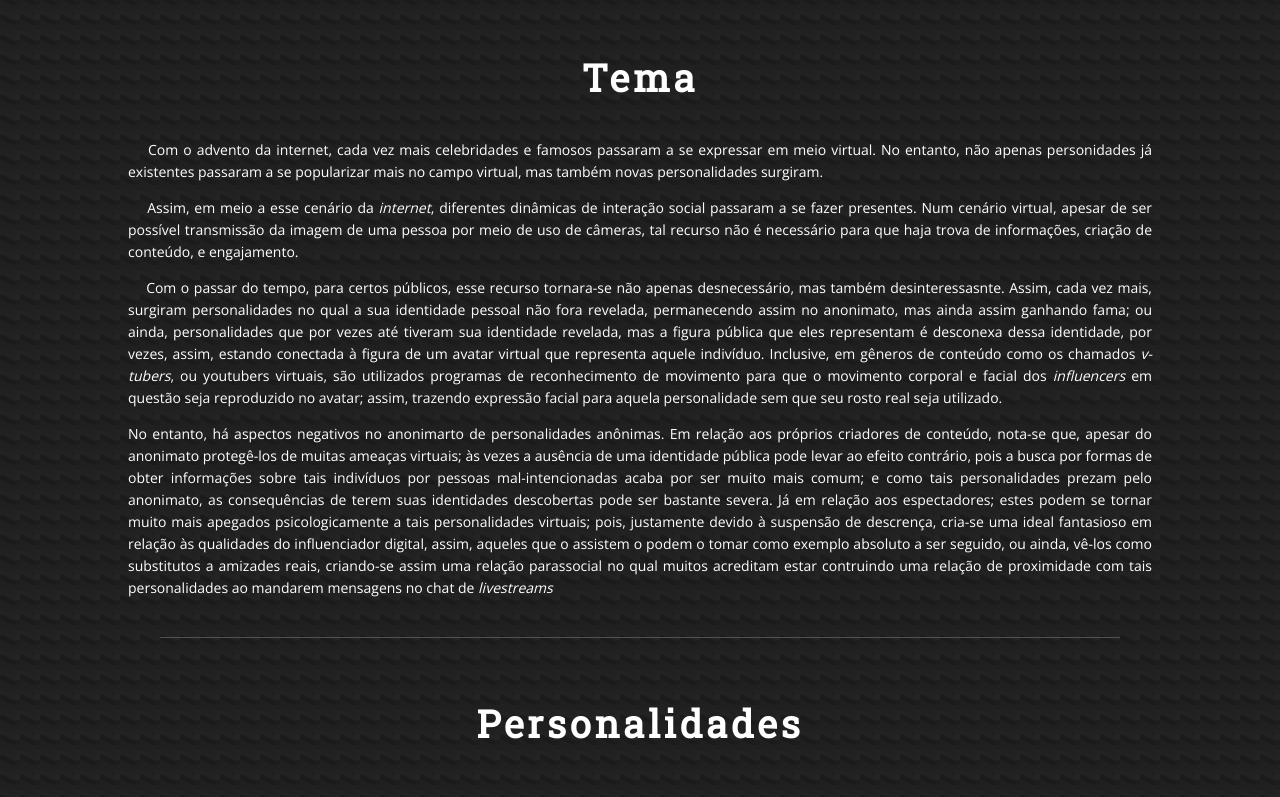
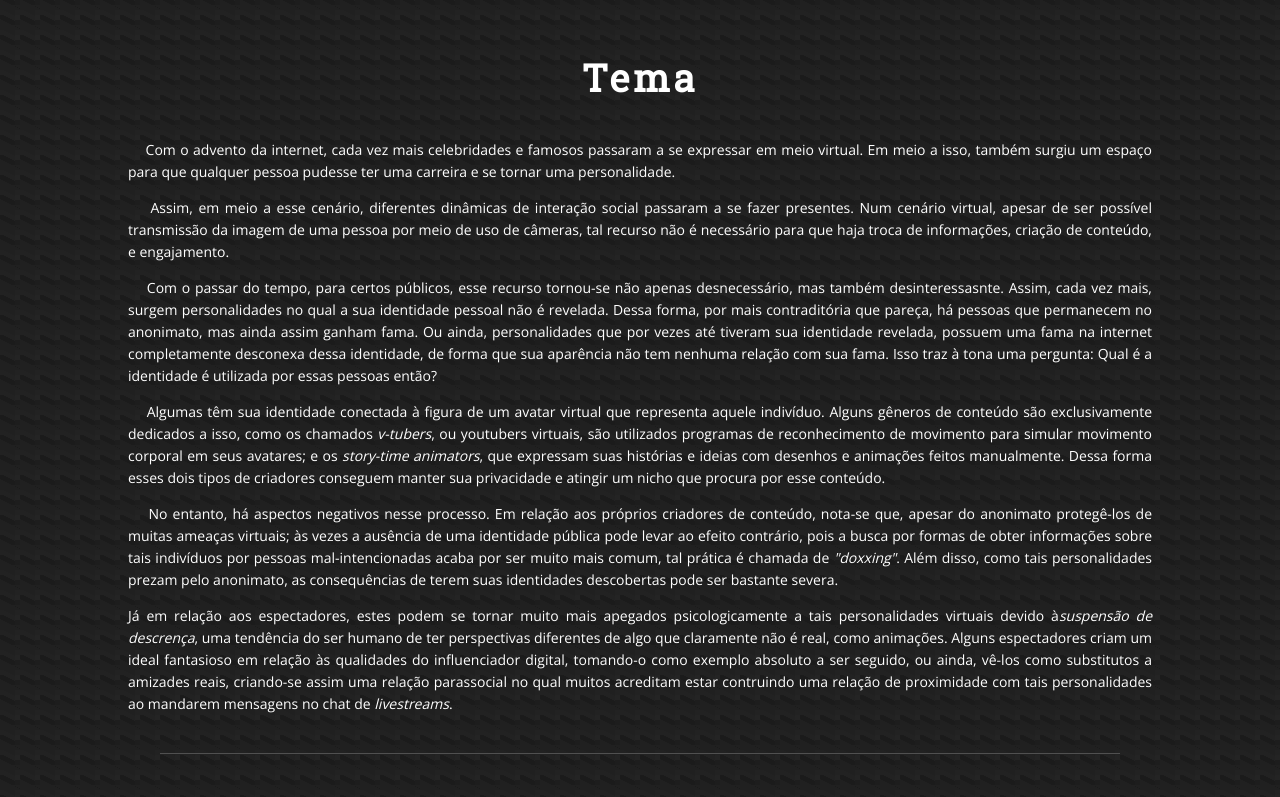
Before and after one commit to MRSS02/Suisei, a Next.js app: page / in a window 1280 px wide. Shown: the part 560-1357 px from the top of the page. Built offline with nearby package versions, Linux system fonts and the light colour scheme.

Commit message:
Adicionado personalidades

```diff
--- a/components/Article/index.jsx
+++ b/components/Article/index.jsx
@@ -8,49 +8,62 @@ export default function Description() {
       <Title style={{ textAlign: "center", margin: "1em" }}>Tema</Title>
       <Paragraph style={{ textAlign: "justify" }}>
         &nbsp;&nbsp;&nbsp;&nbsp;Com o advento da internet, cada vez mais
-        celebridades e famosos passaram a se expressar em meio virtual. No
-        entanto, não apenas personidades já existentes passaram a se popularizar
-        mais no campo virtual, mas também novas personalidades surgiram.
+        celebridades e famosos passaram a se expressar em meio virtual. Em meio
+        a isso, também surgiu um espaço para que qualquer pessoa pudesse ter uma
+        carreira e se tornar uma personalidade.
       </Paragraph>
       <Paragraph style={{ textAlign: "justify" }}>
-        &nbsp;&nbsp;&nbsp;&nbsp;Assim, em meio a esse cenário da <i>internet</i>
-        , diferentes dinâmicas de interação social passaram a se fazer
-        presentes. Num cenário virtual, apesar de ser possível transmissão da
-        imagem de uma pessoa por meio de uso de câmeras, tal recurso não é
-        necessário para que haja trova de informações, criação de conteúdo, e
-        engajamento.
+        &nbsp;&nbsp;&nbsp;&nbsp;Assim, em meio a esse cenário, diferentes
+        dinâmicas de interação social passaram a se fazer presentes. Num cenário
+        virtual, apesar de ser possível transmissão da imagem de uma pessoa por
+        meio de uso de câmeras, tal recurso não é necessário para que haja troca
+        de informações, criação de conteúdo, e engajamento.
       </Paragraph>
       <Paragraph style={{ textAlign: "justify" }}>
         &nbsp;&nbsp;&nbsp;&nbsp;Com o passar do tempo, para certos públicos,
-        esse recurso tornara-se não apenas desnecessário, mas também
-        desinteressasnte. Assim, cada vez mais, surgiram personalidades no qual
-        a sua identidade pessoal não fora revelada, permanecendo assim no
-        anonimato, mas ainda assim ganhando fama; ou ainda, personalidades que
-        por vezes até tiveram sua identidade revelada, mas a figura pública que
-        eles representam é desconexa dessa identidade, por vezes, assim, estando
-        conectada à figura de um avatar virtual que representa aquele indivíduo.
-        Inclusive, em gêneros de conteúdo como os chamados <i>v-tubers</i>, ou
-        youtubers virtuais, são utilizados programas de reconhecimento de
-        movimento para que o movimento corporal e facial dos <i>influencers</i>{" "}
-        em questão seja reproduzido no avatar; assim, trazendo expressão facial
-        para aquela personalidade sem que seu rosto real seja utilizado.
+        esse recurso tornou-se não apenas desnecessário, mas também
+        desinteressasnte. Assim, cada vez mais, surgem personalidades no qual a
+        sua identidade pessoal não é revelada. Dessa forma, por mais
+        contraditória que pareça, há pessoas que permanecem no anonimato, mas
+        ainda assim ganham fama. Ou ainda, personalidades que por vezes até
+        tiveram sua identidade revelada, possuem uma fama na internet
+        completamente desconexa dessa identidade, de forma que sua aparência não
+        tem nenhuma relação com sua fama. Isso traz à tona uma pergunta: Qual é
+        a identidade é utilizada por essas pessoas então?
       </Paragraph>
       <Paragraph style={{ textAlign: "justify" }}>
-        No entanto, há aspectos negativos no anonimarto de personalidades anônimas.
-        Em relação aos próprios criadores de conteúdo, nota-se que, apesar do
-        anonimato protegê-los de muitas ameaças virtuais; às vezes a ausência de uma
-        identidade pública pode levar ao efeito contrário, pois a busca por formas de
-        obter informações sobre tais indivíduos por pessoas mal-intencionadas acaba
-        por ser muito mais comum; e como tais personalidades prezam pelo anonimato,
-        as consequências de terem suas identidades descobertas pode ser bastante
-        severa. Já em relação aos espectadores; estes podem se tornar muito mais
-        apegados psicologicamente a tais personalidades virtuais; pois, justamente
-        devido à suspensão de descrença, cria-se uma ideal fantasioso em relação
-        às qualidades do influenciador digital, assim, aqueles que o assistem o
-        podem o tomar como exemplo absoluto a ser seguido, ou ainda, vê-los como
-        substitutos a amizades reais, criando-se assim uma relação parassocial
-        no qual muitos acreditam estar contruindo uma relação de proximidade com
-        tais personalidades ao mandarem mensagens no chat de <i>livestreams</i>
+        &nbsp;&nbsp;&nbsp;&nbsp;Algumas têm sua identidade conectada à figura de
+        um avatar virtual que representa aquele indivíduo. Alguns gêneros de
+        conteúdo são exclusivamente dedicados a isso, como os chamados{" "}
+        <i>v-tubers</i>, ou youtubers virtuais, são utilizados programas de
+        reconhecimento de movimento para simular movimento corporal em seus
+        avatares; e os <i>story-time animators</i>, que expressam suas histórias
+        e ideias com desenhos e animações feitos manualmente. Dessa forma esses
+        dois tipos de criadores conseguem manter sua privacidade e atingir um
+        nicho que procura por esse conteúdo.
+      </Paragraph>
+      <Paragraph style={{ textAlign: "justify" }}>
+        &nbsp;&nbsp;&nbsp;&nbsp;No entanto, há aspectos negativos nesse
+        processo. Em relação aos próprios criadores de conteúdo, nota-se que,
+        apesar do anonimato protegê-los de muitas ameaças virtuais; às vezes a
+        ausência de uma identidade pública pode levar ao efeito contrário, pois
+        a busca por formas de obter informações sobre tais indivíduos por
+        pessoas mal-intencionadas acaba por ser muito mais comum, tal prática é
+        chamada de <i>"doxxing"</i>. Além disso, como tais personalidades prezam
+        pelo anonimato, as consequências de terem suas identidades descobertas
+        pode ser bastante severa.
+      </Paragraph>
+      <Paragraph style={{ textAlign: "justify" }}>
+        Já em relação aos espectadores, estes podem se tornar muito mais
+        apegados psicologicamente a tais personalidades virtuais devido à
+        <i>suspensão de descrença</i>, uma tendência do ser humano de ter
+        perspectivas diferentes de algo que claramente não é real, como
+        animações. Alguns espectadores criam um ideal fantasioso em relação às
+        qualidades do influenciador digital, tomando-o como exemplo absoluto a
+        ser seguido, ou ainda, vê-los como substitutos a amizades reais,
+        criando-se assim uma relação parassocial no qual muitos acreditam estar
+        contruindo uma relação de proximidade com tais personalidades ao
+        mandarem mensagens no chat de <i>livestreams</i>.
       </Paragraph>
     </div>
   );
--- a/components/Footer/index.jsx
+++ b/components/Footer/index.jsx
@@ -14,8 +14,10 @@ export default function Footer() {
         Todas as imagens utilizadas estão disponíveis publicamente nos canais do
         youtube de cada personalidade mostrada.
       </Paragraph>
-      <Paragraph>
-       Referências: https://www.youtube.com/watch?v=GvYAVti8nbk
+      <Paragraph style={{ textAlign: "center" }}>
+        <a href="https://www.youtube.com/playlist?list=PLzOa-x8wLX_Q1NyZ9lq2n3JWirdw14TMV">
+          Referências
+        </a>
       </Paragraph>
       <Paragraph strong style={{ textAlign: "center" }}>
         Romano Studios - 2021
```
Also changed, not shown: data.js (+42 -10 lines).
